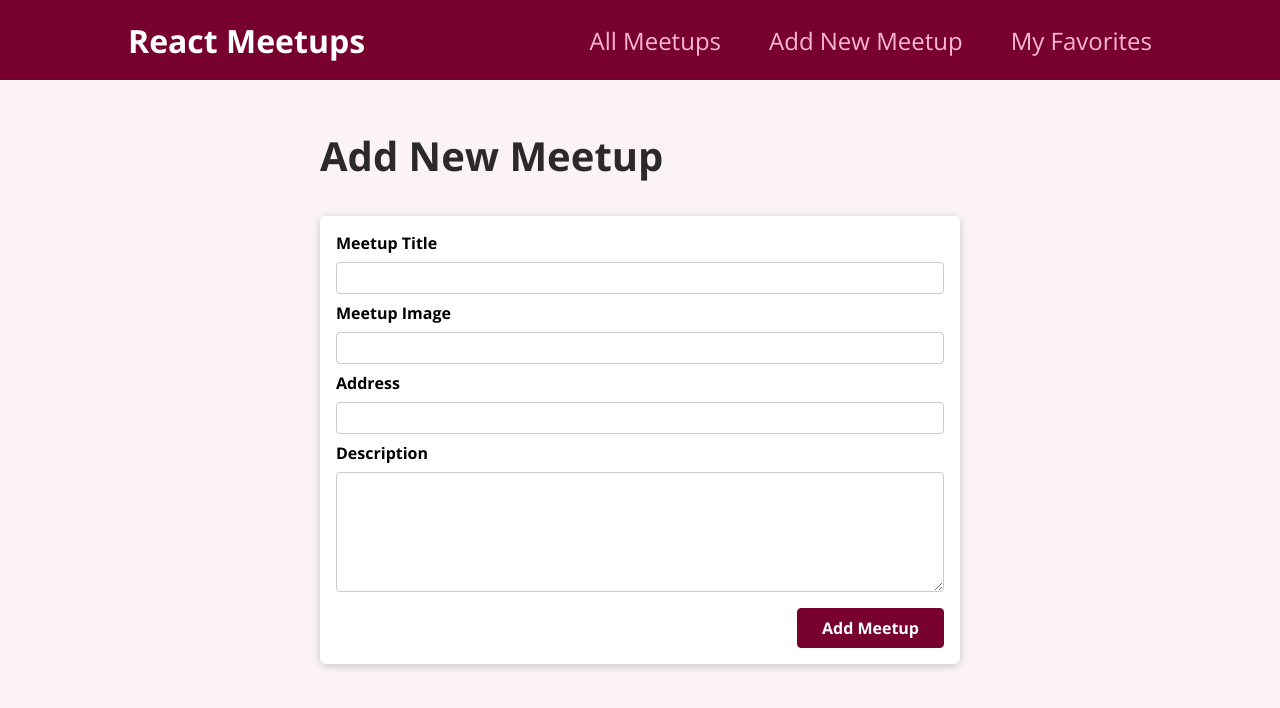
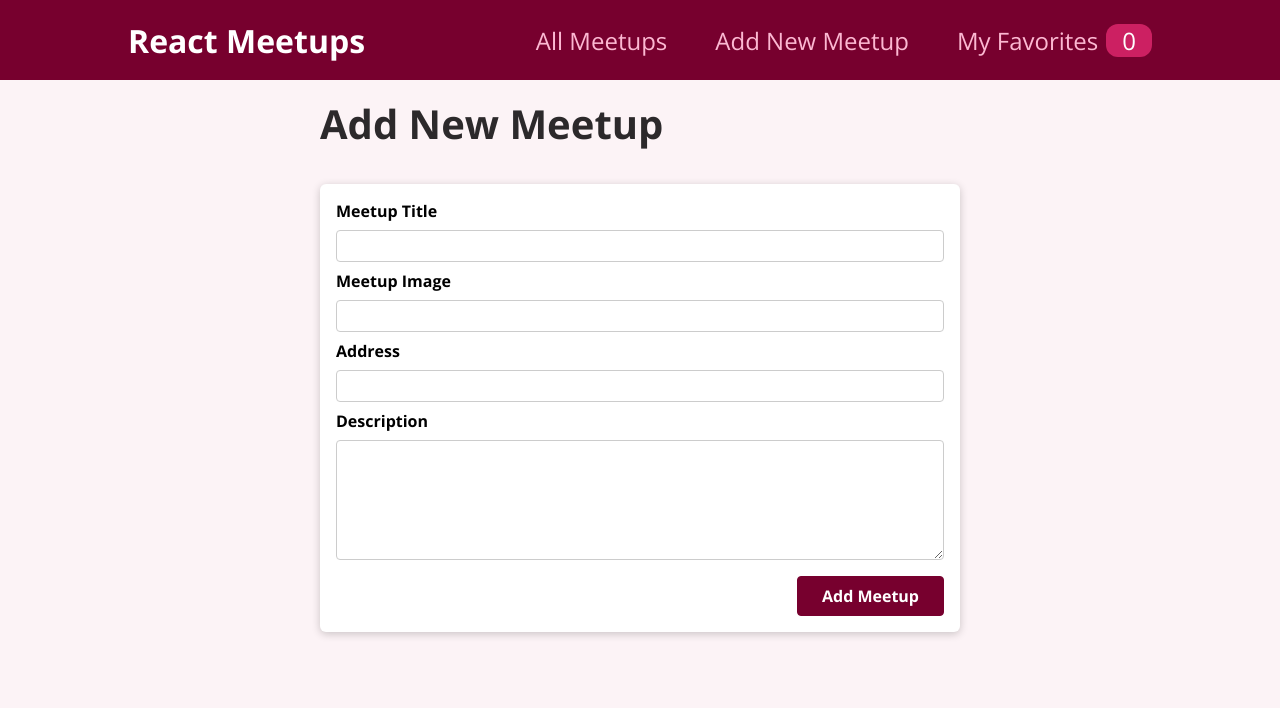
Before and after one commit to mahdichihi/Meetup-Demo-Application, a React (Create React App) app: page /new-meetup in a window 1280 px wide. Shown: the top 708 px of the page. Built offline with nearby package versions, Linux system fonts and the light colour scheme.

Commit message:
Adding a badge
a badge for displaying the number of favorite meetups on the main navigation bar

```diff
--- a/src/components/layout/Layout.module.css
+++ b/src/components/layout/Layout.module.css
@@ -1,5 +1,5 @@
 .main {
-    margin: 3rem auto;
+    margin: 6rem auto;
     width: 90%;
     max-width: 40rem;
 }
--- a/src/components/layout/MainNavigation.js
+++ b/src/components/layout/MainNavigation.js
@@ -2,7 +2,12 @@
 
 import classes from "./MainNavigation.module.css";
 
+import { useContext } from "react";
+import FavoritesContext from "../../store/favorites-context";
+
 function MainNavigation() {
+    const favoriteCtx = useContext(FavoritesContext);
+
     return (
         <header className={classes.header}>
             <div className={classes.logo}>React Meetups</div>
@@ -15,7 +20,12 @@
                         <Link to={"/new-meetup"}>Add New Meetup</Link>
                     </li>
                     <li>
-                        <Link to={"/favorites"}>My Favorites</Link>
+                        <Link to={"/favorites"}>
+                            My Favorites
+                            <span className={classes.badge}>
+                                {favoriteCtx.totalFavorites}
+                            </span>
+                        </Link>
                     </li>
                 </ul>
             </nav>
--- a/src/components/layout/MainNavigation.module.css
+++ b/src/components/layout/MainNavigation.module.css
@@ -6,6 +6,9 @@
     justify-content: space-between;
     background-color: #77002e;
     padding: 0 10%;
+    position: fixed;
+    top: 0;
+    left: 0;
 }
 
 .logo {
```
